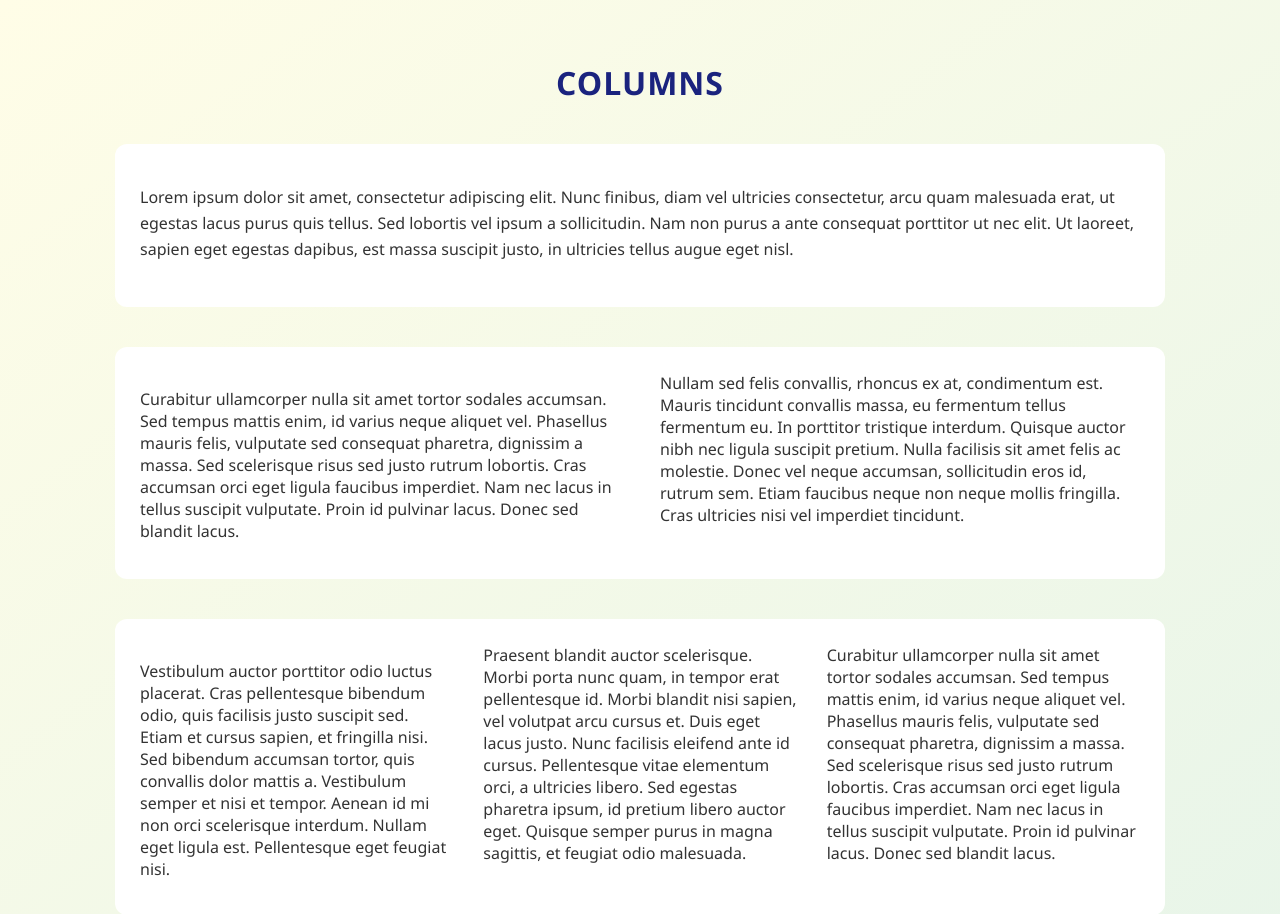
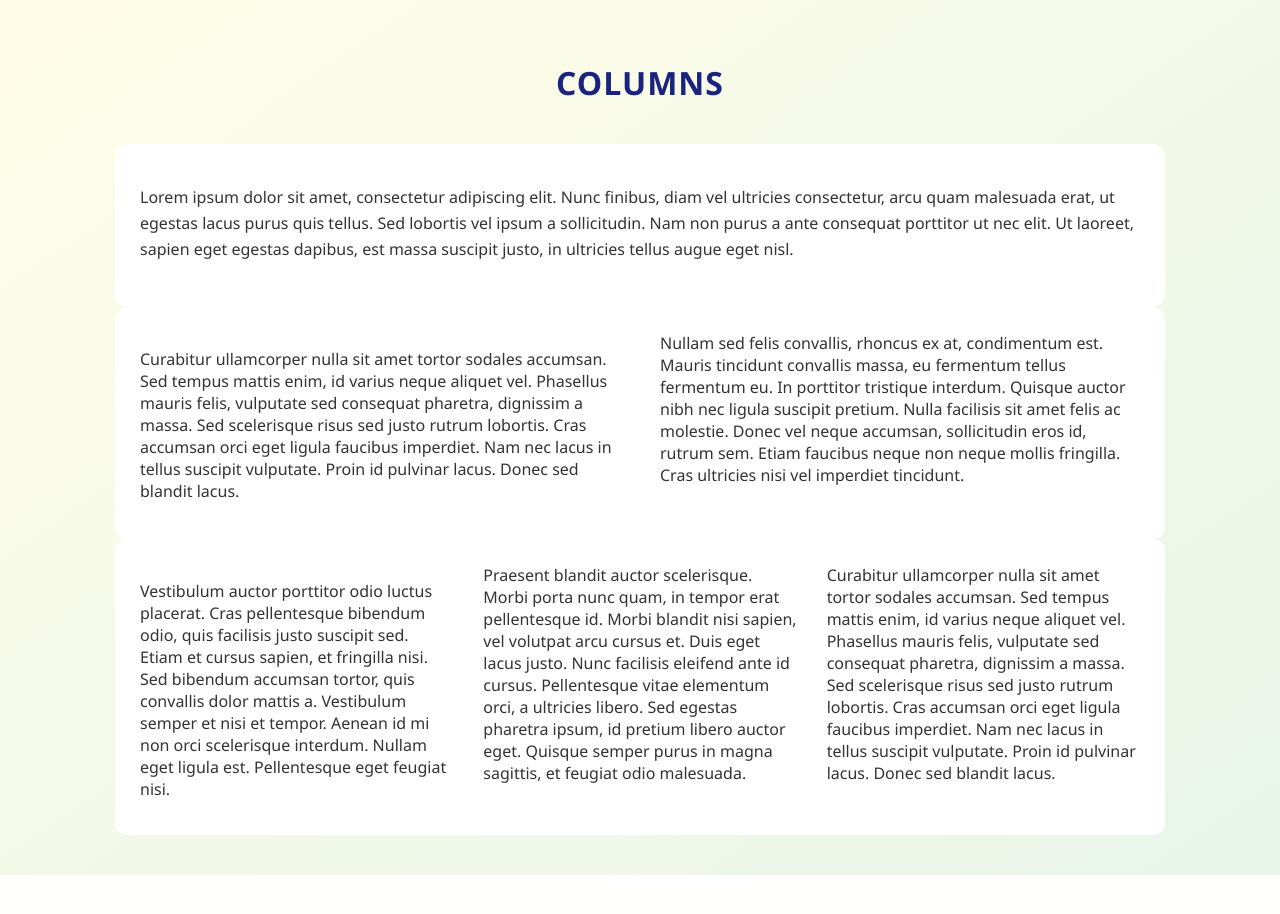
Before and after one commit to joannadagil/joannadagil.github.io, a PHP site: page /columns.html in a window 1280 px wide. Shown: the top 914 px of the page. After the commit the page ends 875 px from the top, so only its background shows below. Run offline with PHP 8.4, Linux system fonts and the light colour scheme.

Commit message:
full css

```diff
--- a/columns.css
+++ b/columns.css
@@ -16,7 +16,7 @@ h1 {
 
 .intro {
   max-width: 1000px;
-  margin: 0 auto 40px;
+  margin: auto;
   line-height: 1.6;
   background: #ffffff;
   padding: 25px;
@@ -28,7 +28,7 @@ h1 {
   column-count: 2;
   column-gap: 40px;
   max-width: 1000px;
-  margin: 0 auto 40px;
+  margin: auto;
   background: #ffffff;
   padding: 25px;
   border-radius: 12px;
@@ -39,7 +39,7 @@ h1 {
   column-count: 3;
   column-gap: 30px;
   max-width: 1000px;
-  margin: 0 auto;
+  margin: auto;
   background: #ffffff;
   padding: 25px;
   border-radius: 12px;
```
